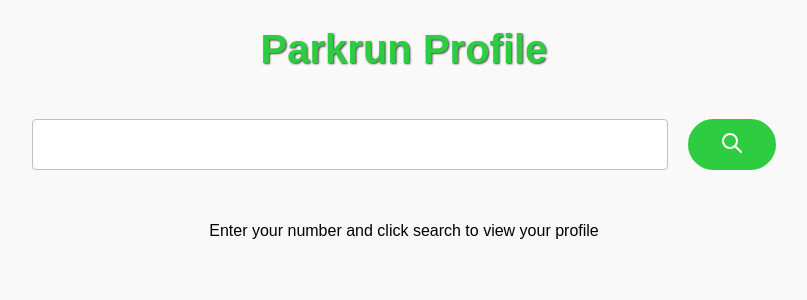
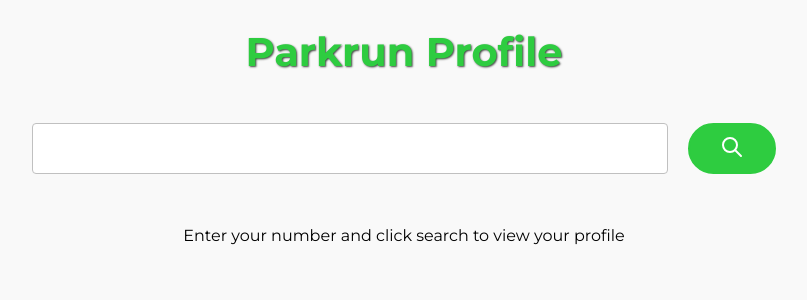
Before and after one commit to thisisthemurph/parkrun-portfolio, a React (Create React App) app: page / in a window 1280 px wide. Shown: the top 300 px of the page, without its empty margins (236-1043 px from the left). Built offline with nearby package versions, Linux system fonts and the light colour scheme.

Commit message:
Added a Google font as the main font

```diff
--- a/src/index.scss
+++ b/src/index.scss
@@ -1,7 +1,9 @@
+@import url('https://fonts.googleapis.com/css2?family=Montserrat:wght@400;700&display=swap');
+
 body {
   margin: 0;
   padding: 0;
-  font-family: Trebuchet, Arial, sans-serif;
+  font-family: 'Montserrat', sans-serif;
   -webkit-font-smoothing: antialiased;
   -moz-osx-font-smoothing: grayscale;
   background-color: #f9f9f9;
```
